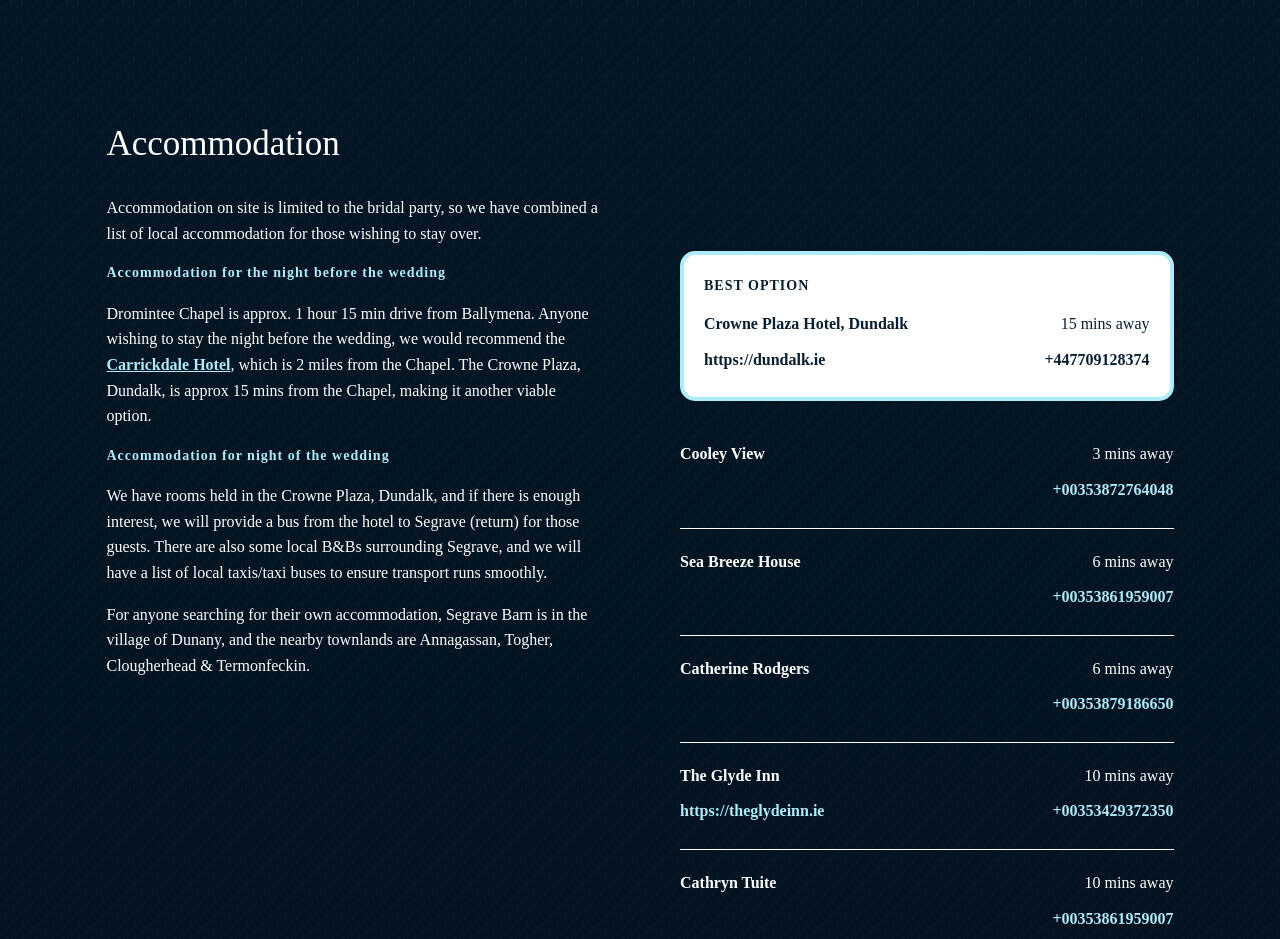
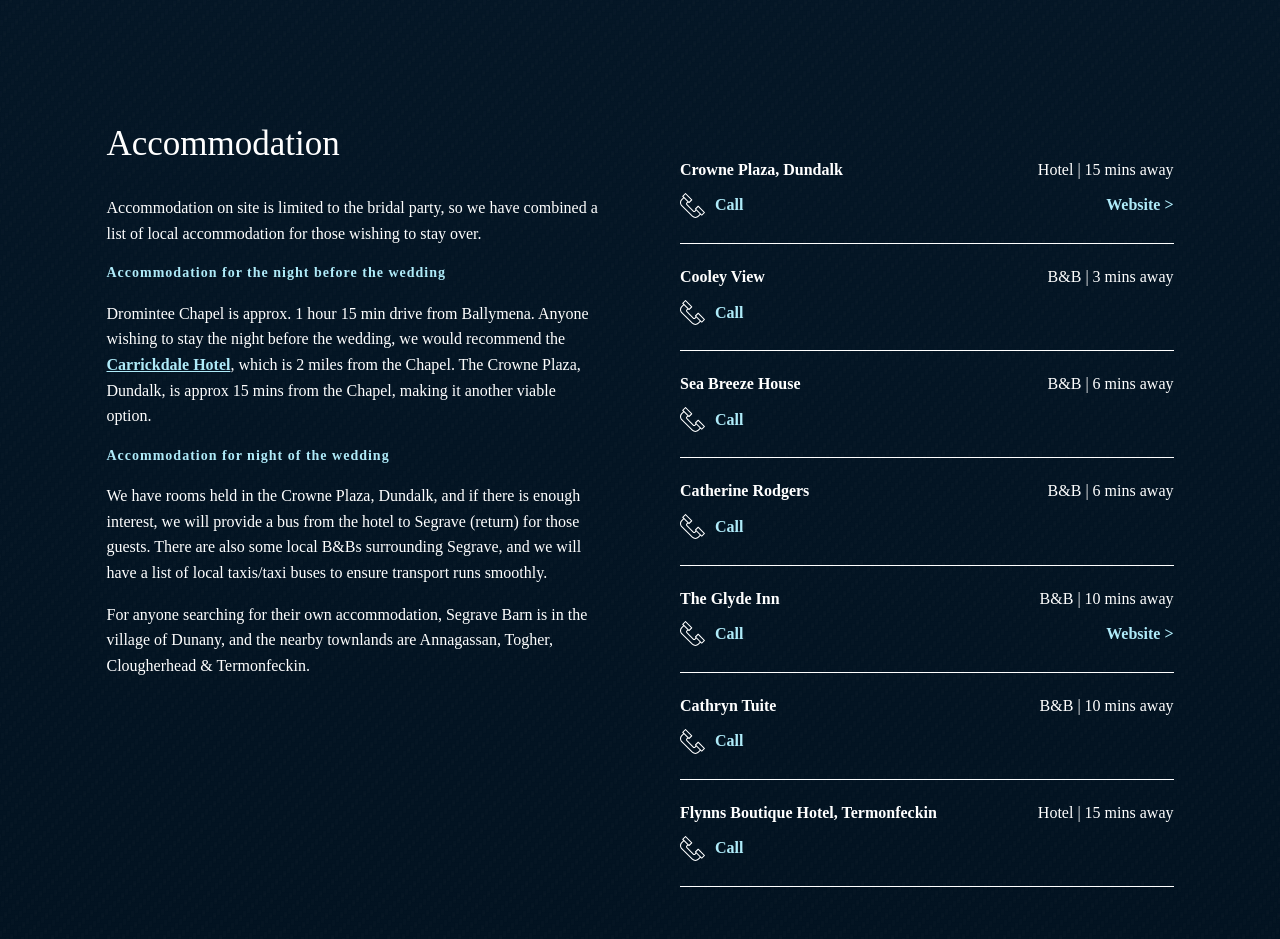
Before and after one commit to conormcafee/thebarn, a Gatsby site: page / in a window 1280 px wide. Shown: the part 2740-3679 px from the top of the page. Built offline with nearby package versions, Linux system fonts and the light colour scheme; Gatsby itself is replaced by a stand-in of ours.

Commit message:
Small tweaks

```diff
--- a/src/components/Accomodation/Accomodation.js
+++ b/src/components/Accomodation/Accomodation.js
@@ -11,12 +11,15 @@ class AccomodationItem extends React.Component {
                         <b>{props.place}</b>
                     </div>
                     <div>
-                        <span className="font-small font-base-sm">{props.distance} away</span>
+                        <span className="font-small font-base-sm">{props.type} | {props.distance} away</span>
                     </div>
                 </header>
                 <footer>
-                    <a href={props.web} target="_blank" rel="noopener noreferrer" className="text-blue font-small font-base-sm">{props.web}</a>
-                    <a href={`tel:${props.num}`} className="font-small font-base-sm">{props.num}</a>
+                    <a href={`tel:${props.num}`} className={`${styles.accomoCall} font-small font-base-sm`}>
+                        <img className={styles.callIcon} src={props.callIcon} alt="Call Icon" />
+                        <span>Call</span>
+                    </a>
+                    {props.web !== null && <a href={props.web} target="_blank" rel="noopener noreferrer" className="text-blue font-small font-base-sm">Website ></a>}
                 </footer>
             </li>
         )
--- a/src/components/Accomodation/accomodation.module.css
+++ b/src/components/Accomodation/accomodation.module.css
@@ -2,16 +2,6 @@
     padding-top: 20px;
     padding-bottom: 20px;
     border-bottom: 1px solid white;
-}
-
-.accomodation:first-child {
-    margin-top: 130px;
-    margin-bottom: 20px;
-    background: white;
-    padding: 20px;
-    border-radius: 15px;
-    color: var(--navy);
-    border: 4px solid var(--blue);
 }
 
 .accomodation header > div {
@@ -32,7 +22,23 @@
     margin-top: 10px;
     display: flex;
     justify-content: space-between;
+    align-items: center
+}
+
+.callIcon {
+    height: 25px;
+    width: 25px;
+    margin-right: 10px;
+}
+
+.accomoCall {
+    display: flex;
     align-items: center;
+}
+
+.accomoCall:hover {
+    color: white;
+    background: transparent;
 }
 
 @media only screen and (max-width: 649px) {
--- a/src/components/Accomodation/index.js
+++ b/src/components/Accomodation/index.js
@@ -1,35 +1,21 @@
 import React from "react";
 import AccomodationItem from "../Accomodation/Accomodation";
-import styles from "./accomodation.module.css";
+import CallIcon from "../../svg/call.svg";
 class Accomodation extends React.Component {
     render() {
         const props = this.props;
         return (
             <ol className="listReset">
-
-                <li className={styles.accomodation}>
-                    <h3 className="mt0 bold font-small">Best Option</h3>
-                    <header className={styles.header}>
-                        <div>
-                            <b>Crowne Plaza Hotel, Dundalk</b>
-                        </div>
-                        <div>
-                            <span className="font-small font-base-sm">15 mins away</span>
-                        </div>
-                    </header>
-                    <footer>
-                        <a href="https://dundalk.ie" className="text-navy font-small font-base-sm" target="_blank" rel="noopener noreferrer">https://dundalk.ie</a>
-                        <a href="tel:447709128374" className="text-navy font-small font-base-sm">+447709128374</a>
-                    </footer>
-                </li>
-
                 {props.data.map((place, index) => (
                     <AccomodationItem
                         key={index}
+                        callIcon={CallIcon}
                         place={place.place}
                         distance={place.distance}
                         web={place.website}
                         num={place.phone}
+                        type={place.type}
+                        contact={place.contact}
                     />
                 ))}
             </ol>
--- a/src/components/Global/global.css
+++ b/src/components/Global/global.css
@@ -88,6 +88,12 @@ figure {
     display: block;
 }
 
+.flexcenter {
+    display: flex;
+    align-items: center;
+    justify-content: center;
+}
+
 .inline-block {
     display: inline-block;
 }
--- a/src/components/Nav/nav.js
+++ b/src/components/Nav/nav.js
@@ -1,13 +1,12 @@
 import React from "react";
 import AnchorLink from 'react-anchor-link-smooth-scroll'
 import styles from "../Nav/nav.module.css";
-import Logo from "../../svg/logo.svg";
 
 class Nav extends React.Component {
     render() {
         return (
             <nav className={`z10 ${styles.nav}`}>
-                <img className={styles.navLogo} src={Logo} alt="The Barn Wedding" />
+                <img className={styles.navLogo} src={this.props.logo} alt="The Barn Wedding" />
                 <ul className={`listReset ${styles.ul}`}>
                     {this.props.navigation.map((nav, index) => (
                         <li className="bold" key={index}>
--- a/src/data.js
+++ b/src/data.js
@@ -110,6 +110,14 @@ export const DIRECTIONS = [
 
 export const ACCOMODATION = [
     {
+        place: "Crowne Plaza, Dundalk",
+        type: "Hotel",
+        distance: "15 mins",
+        website: "https://www.cpireland.crowneplaza.com/dundalk/",
+        phone: "+003531800848270",
+        contact: null
+    },
+    {
         place: "Cooley View",
         type: "B&B",
         distance: "3 mins",
--- a/src/pages/index.js
+++ b/src/pages/index.js
@@ -9,6 +9,8 @@ import PhotoCard from "../components/PhotoCard/PhotoCard";
 import Accomodation from "../components/Accomodation";
 
 import * as Data from "../data";
+import Logo from "../svg/logo.svg";
+
 class Index extends React.Component {
     render() {
         return (
@@ -16,7 +18,10 @@ class Index extends React.Component {
                 {/* Hero */}
 
                 <Hero>
-                    <Nav navigation={Data.NAV}/>
+                    <Nav
+                        logo={Logo}
+                        navigation={Data.NAV}
+                    />
                 </Hero>
 
                 {/* Introduction */}
@@ -84,6 +89,10 @@ class Index extends React.Component {
                         </aside>
                     </Container>
 
+                    <Container className="flexcenter">
+                            <img src={Logo} alt="The Barn Wedding" />
+                    </Container>
+
                 </div>
             </Layout>
         )
```
Also changed, not shown: src/svg/call.svg (added).
